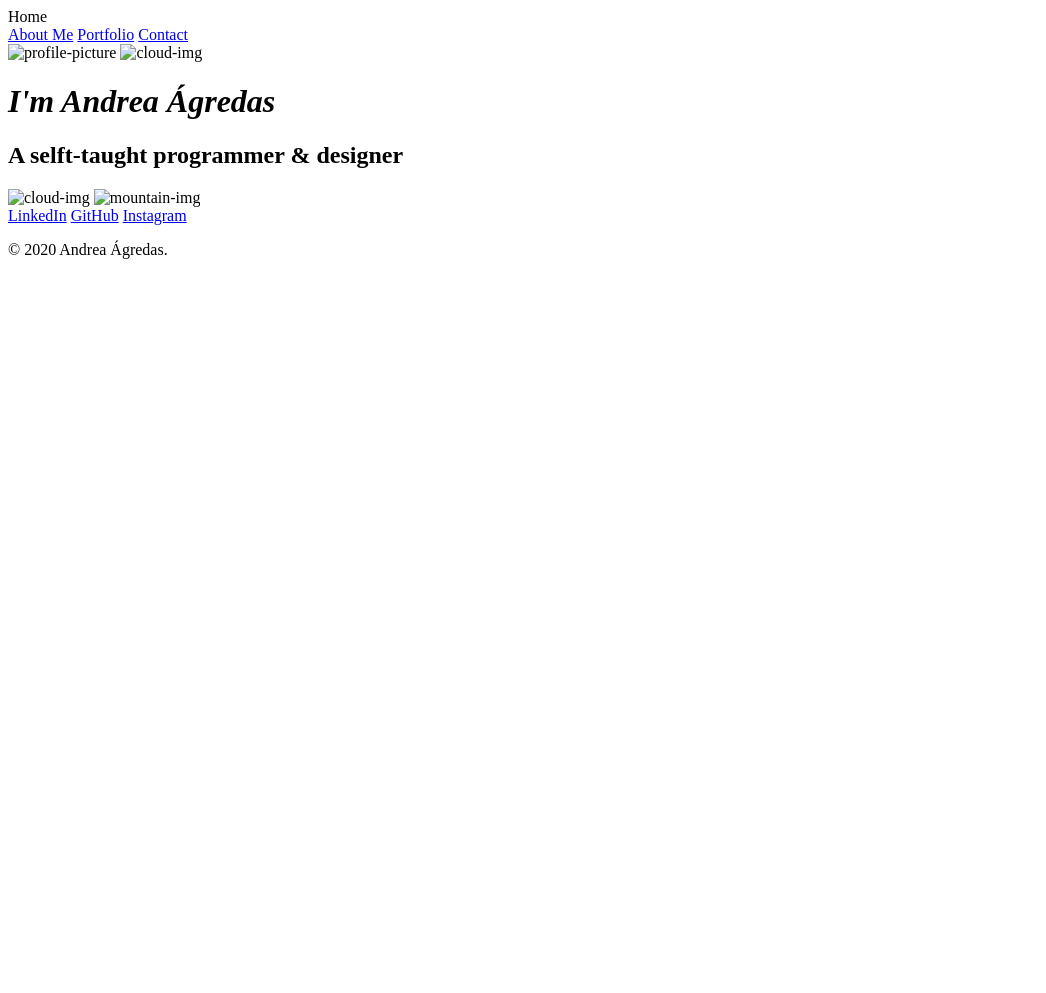
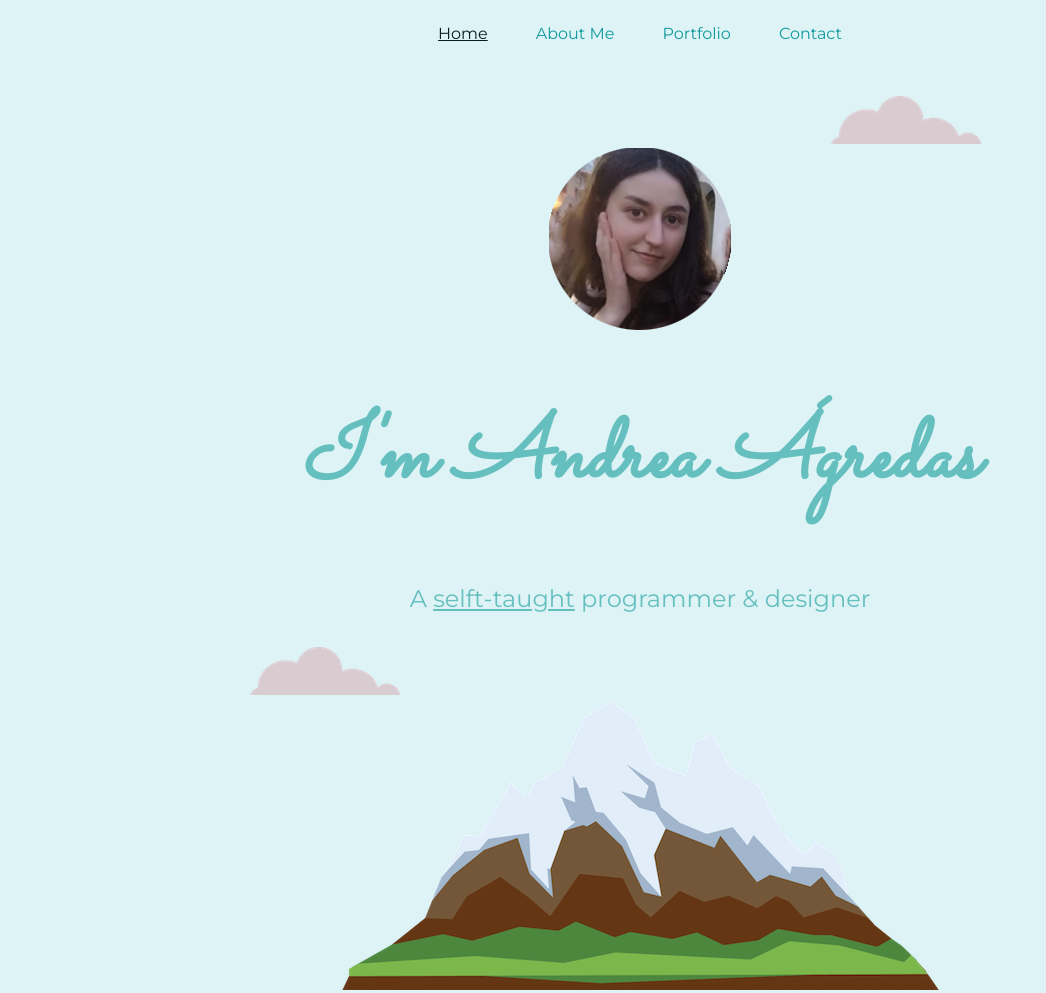
Before and after one commit to Agredas/Personal-Website, a plain HTML site: page index.html in a window 1280 px wide. Shown: the top 993 px of the page, without its empty margins (0-1046 px from the left). Before the commit the page ends 800 px from the top, so only its background shows below. Drawn offline with Linux system fonts and the light colour scheme; the site is published under a folder, as on GitHub Pages, so addresses that start at the root find nothing.

Commit message:
Changing and modifying links.

```diff
--- a/index.html
+++ b/index.html
@@ -4,8 +4,8 @@
   <meta charset="UTF-8">
   <meta name="viewport" content="width=device-width, initial-scale=1.0">
   <title>Andrea Ágredas</title>
-  <link rel="stylesheet" href="/css/styleHome.css">
-  <link rel="shortcut icon" href="/img/favicon.ico">
+  <link rel="stylesheet" href="css/styleHome.css">
+  <link rel="shortcut icon" href="img/favicon.ico">
   <link href="https://fonts.googleapis.com/css2?family=Merriweather&family=Montserrat&family=Sacramento&display=swap" rel="stylesheet">
 
 </head>
@@ -14,19 +14,19 @@
   <div id="header">
     <div class="header2">
       <div class="menu home"><span class="selft">Home</span></div>
-      <a class="menu aboutme" href="/html/aboutme.html">About Me</a>
-      <a class="menu portfolio" href="/html/portfolio.html">Portfolio</a>
-      <a class="menu contact" href="/html/contact.html">Contact</a>
+      <a class="menu aboutme" href="html/aboutme.html">About Me</a>
+      <a class="menu portfolio" href="html/portfolio.html">Portfolio</a>
+      <a class="menu contact" href="html/contact.html">Contact</a>
     </div>
   </div>
 
   <div id="middle">
-    <img src="/img/profile_picture.png" alt="profile-picture">
-    <img class="top-cloud" src="/img/cloud.png" alt="cloud-img">
+    <img src="img/profile_picture.png" alt="profile-picture">
+    <img class="top-cloud" src="img/cloud.png" alt="cloud-img">
     <h1><em>I'm Andrea Ágredas</em></h1>
     <h2>A <span class="selft">selft-taught</span> programmer & designer</h2>
-    <img class="bottom-cloud" src="/img/cloud.png" alt="cloud-img">
-    <img src="/img/mountain.png" alt="mountain-img">
+    <img class="bottom-cloud" src="img/cloud.png" alt="cloud-img">
+    <img src="img/mountain.png" alt="mountain-img">
   </div>
 
 
```
Also changed, not shown: .icarukTime.json.
